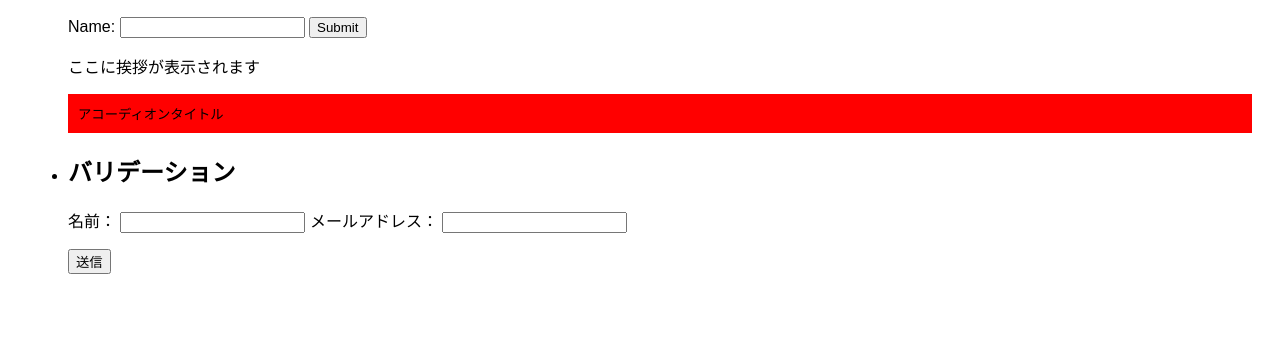
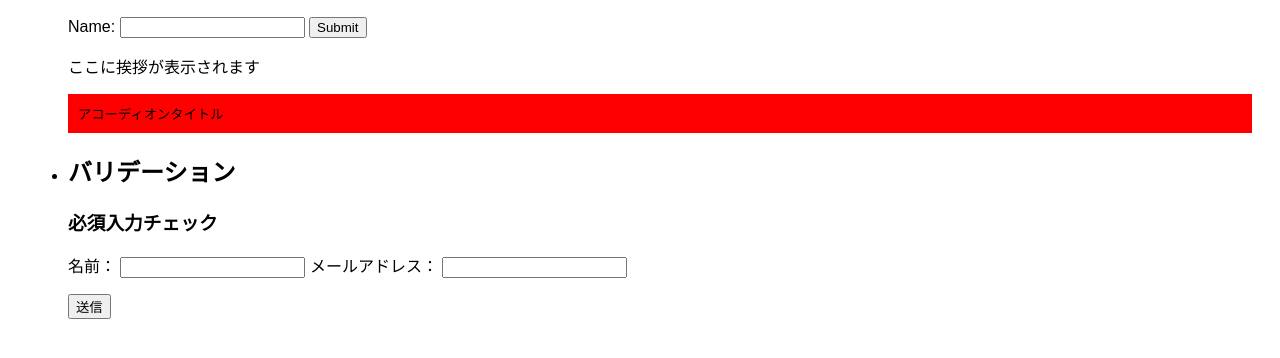
Before and after one commit to YasuGoto/first-form, a website built with Vite: page index.html in a window 1280 px wide. Shown: the part 148-506 px from the top of the page. Built offline with nearby package versions, Linux system fonts and the light colour scheme.

Commit message:
fix: タイトル追加

```diff
--- a/index.html
+++ b/index.html
@@ -33,6 +33,7 @@
     </li>
     <li>
       <h2>バリデーション</h2>
+      <h3>必須入力チェック</h3>
       <form id="form1">
         <label for="name">
           名前：
```
